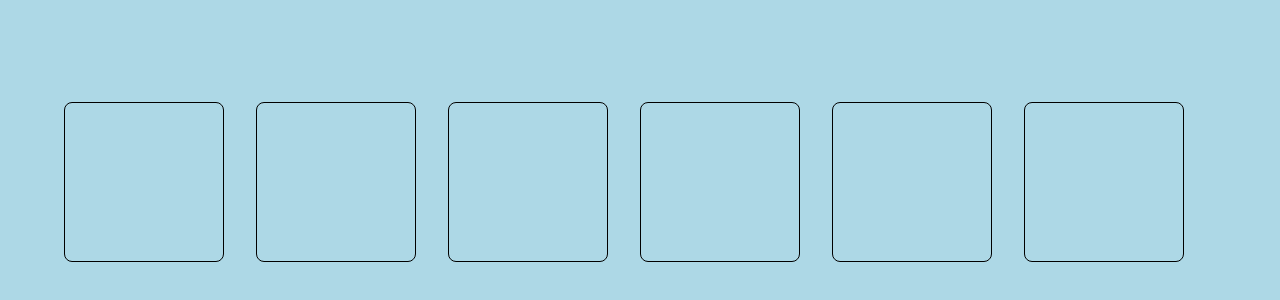
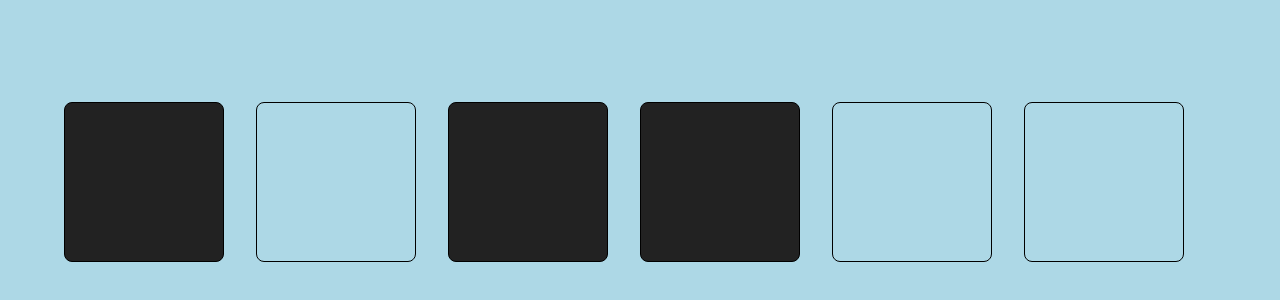
Before and after one commit to nurme-ave/react-example-boxes, a React (Create React App) app: page / in a window 1280 px wide. Shown: the part 218-518 px from the top of the page. Built offline with nearby package versions, Linux system fonts and the light colour scheme.

Commit message:
build rest of the functionality, project complete

```diff
--- a/src/App.js
+++ b/src/App.js
@@ -6,9 +6,22 @@ import Box from './components/Box';
 function App() {
   const [squares, setSquares] = useState(boxes)
 
-  const squaresElements = squares.map((square) => {
-    return <Box key={square.id} on={square.on} />
-  })
+  function toggle(id) {
+    setSquares(prevState => {
+      return prevState.map((square) => {
+        return square.id === id ? {...square, on: !square.on} : square
+      })
+    })
+  }
+
+  const squaresElements = squares.map((square) => (
+    <Box
+      key={square.id}
+      id={square.id}
+      on={square.on}
+      handleClick={toggle}
+    />
+  ))
 
   return (
     <main className="main-container">
--- a/src/components/Box.js
+++ b/src/components/Box.js
@@ -1,6 +1,16 @@
-function Box() {
+function Box(props) {
+
+  const styles = {
+    backgroundColor: props.on ? '#222' : "transparent"
+  }
+
   return (
-    <div className="box"></div>
+    <div
+      style={styles}
+      className="box"
+      onClick={()=>props.handleClick(props.id)}
+    >
+    </div>
   )
 }
 
```
